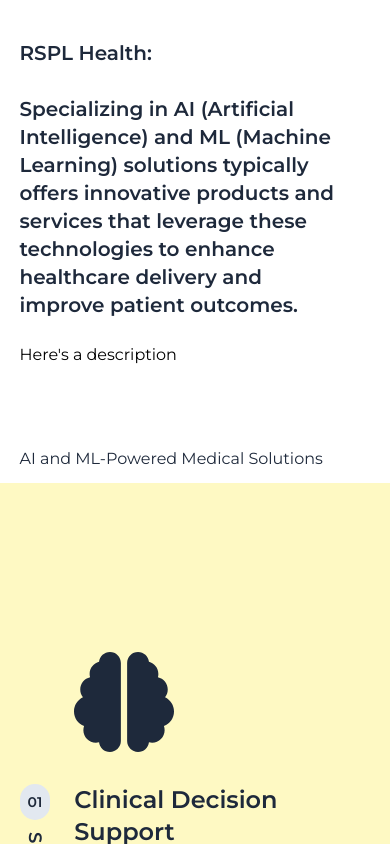
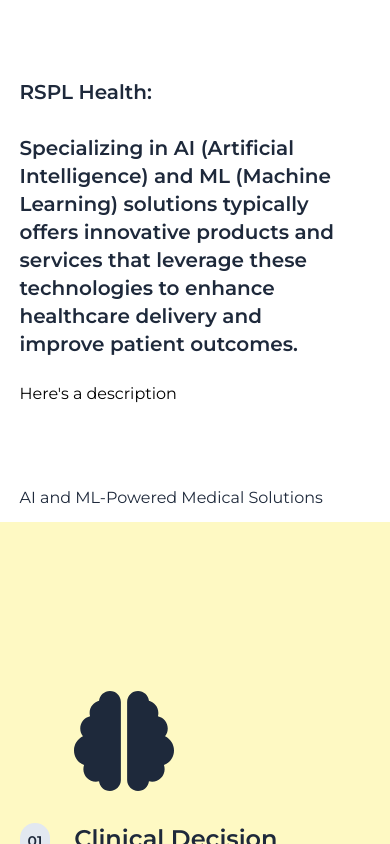
Before and after one commit to resparx/rspl, a Next.js app: page / in a window 390 px wide. Shown: the top 844 px of the page. Built offline with nearby package versions, Linux system fonts and the light colour scheme.

Commit message:
fix: spacing

```diff
--- a/components/Hero.js
+++ b/components/Hero.js
@@ -67,7 +67,7 @@
   return (
     <section className=" flex gap-12 justify-between items-center flex-col lg:flex-row py-0">
       <div className="flex flex-col">
-        <div className="pb-[3%] pt-[10%] pl-[5%] lg:pl-[20%] pr-[10%]">
+        <div className="pb-[3%] pt-[20%] lg:pt-[10%] pl-[5%] lg:pl-[20%] pr-[10%]">
           <p className="font-semibold text-xl lg:text-3xl text-slate-800">
             RSPL Health:
             <br />
```
